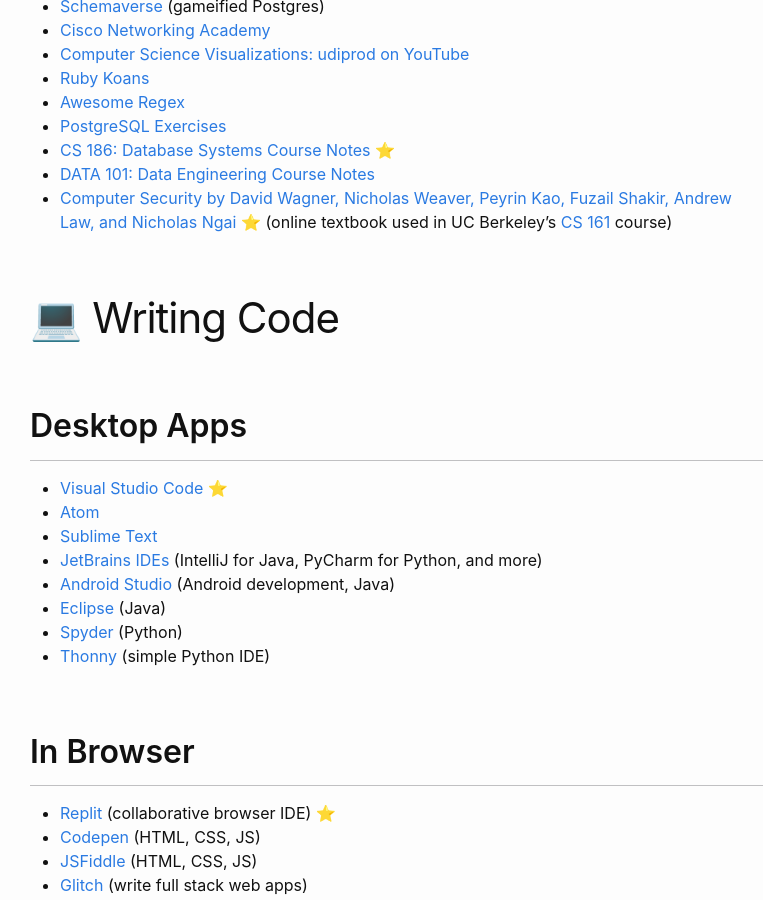
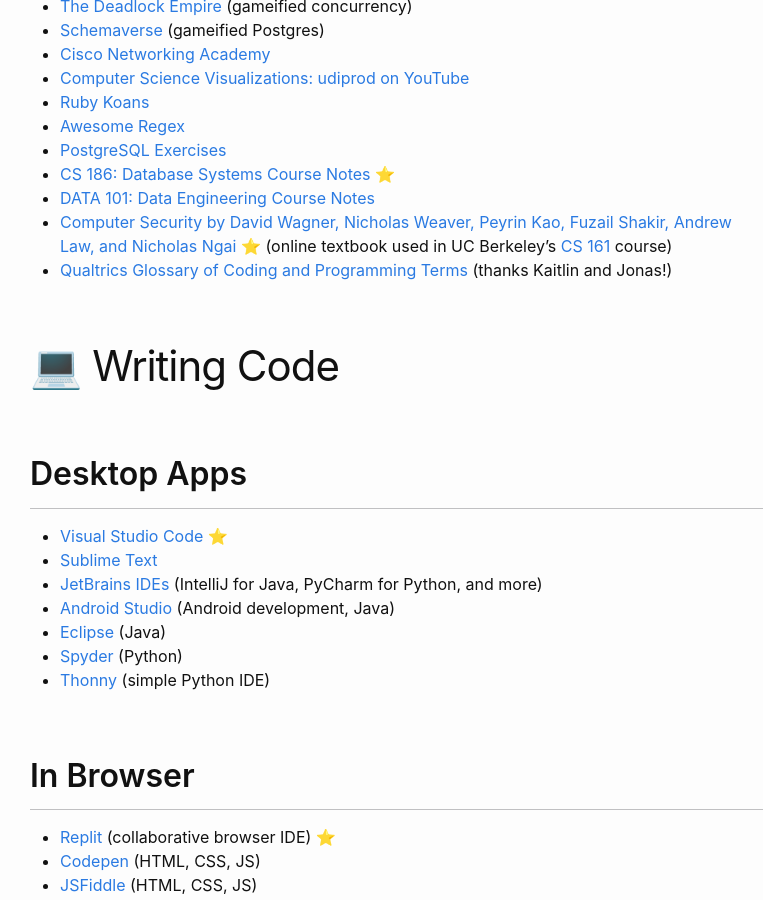
Before and after one commit to phrdang/phrdang.github.io, a Jekyll site: the page built from resources.md, in a window 1280 px wide and 900 px high, scrolled down 4467 px. Shown: the whole window, without its empty margins (240-1003 px from the left). Built offline with Jekyll 4.4.1, drawn with Linux system fonts in a browser that asks for light colours; some of the changed text lies outside the part shown.

Commit message:
Update resources page

```diff
--- a/resources.md
+++ b/resources.md
@@ -155,13 +156,13 @@
 - [CS 186: Database Systems Course Notes](https://cs186berkeley.net/notes/) ⭐
 - [DATA 101: Data Engineering Course Notes](https://data101.org/notes)
 - [Computer Security by David Wagner, Nicholas Weaver, Peyrin Kao, Fuzail Shakir, Andrew Law, and Nicholas Ngai](https://textbook.cs161.org/) ⭐ (online textbook used in UC Berkeley's [CS 161](https://cs161.org) course)
+- [Qualtrics Glossary of Coding and Programming Terms](https://www.qualtrics.com/blog/glossary-of-coding-and-programming-terms/) (thanks Kaitlin and Jonas!)
 
 # 💻 Writing Code
 
 ## Desktop Apps
 
 - [Visual Studio Code](https://code.visualstudio.com/) ⭐
-- [Atom](https://atom.io)
 - [Sublime Text](https://www.sublimetext.com)
 - [JetBrains IDEs](https://www.jetbrains.com/products/#type=ide) (IntelliJ for Java, PyCharm for Python, and more)
 - [Android Studio](https://developer.android.com/studio) (Android development, Java)
```
Also changed, not shown: other parts of resources.md (+1 -0 lines).
